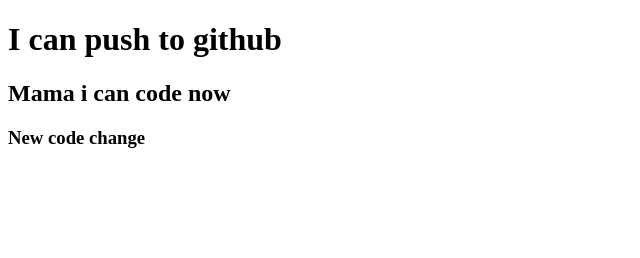
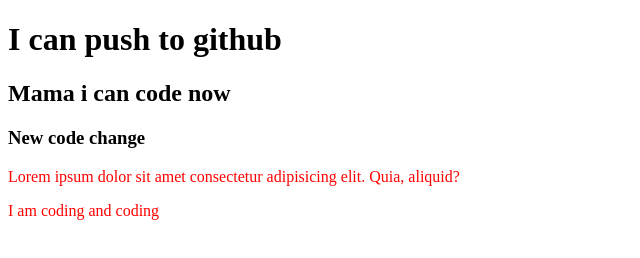
Before and after one commit to Arfanur/day3_my-second-repo, a plain HTML site: page index.html in a window 1280 px wide. Shown: the whole page, without its empty margins (0-640 px from the left). Drawn offline with Linux system fonts and the light colour scheme.

Commit message:
styles added

```diff
--- a/index.html
+++ b/index.html
@@ -5,10 +5,13 @@
     <meta http-equiv="X-UA-Compatible" content="IE=edge">
     <meta name="viewport" content="width=device-width, initial-scale=1.0">
     <title>MY Second github Repo</title>
+    <link rel="stylesheet" href="style.css">
 </head>
 <body>
     <h1>I can push to github</h1>
     <h2>Mama i can code now</h2>
     <h3> New code change</h3>
+    <p>Lorem ipsum dolor sit amet consectetur adipisicing elit. Quia, aliquid?</p>
+    <p>I am coding and coding</p>
 </body>
 </html>
--- /dev/null
+++ b/style.css
@@ -0,0 +1,3 @@
+p{
+    color: red;
+}
```
